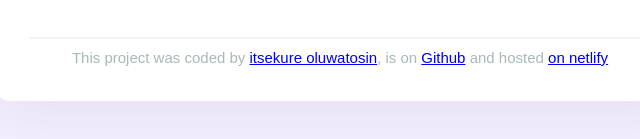
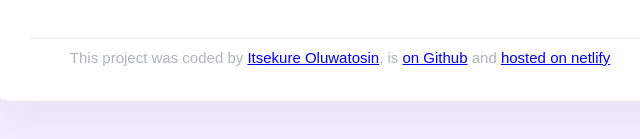
Before and after one commit to magictems/shecodes-weather-app-project, a plain HTML site: page index.html in a window 1280 px wide. Shown: the part 339-478 px from the top of the page, 300-940 px from the left. Drawn offline with nearby package versions, Linux system fonts and the light colour scheme.

Commit message:
footer updated

```diff
--- a/index.html
+++ b/index.html
@@ -44,10 +44,11 @@
           </div>
         </div>
       </main>
+
       <footer>
-         This project was coded by <a href="https://github.com/magictems" target="_blank"> itsekure oluwatosin</a>, is on
-    <a href="https://github.com/magictems/shecodes-weather-app-project"target="_blank">Github</a> and hosted
-    <a href="https://first-shecodes-weather-app.netlify.app/" target="_blank">on netlify</a>
+         This project was coded by <a href="https://github.com/magictems" target="_blank"> Itsekure Oluwatosin</a>, is
+          <a href="https://github.com/magictems/shecodes-weather-app-project"target="_blank"> on Github</a> and
+    <a href="https://first-shecodes-weather-app.netlify.app/" target="_blank">hosted on netlify</a>
   </footer>
 
     </div>
```
